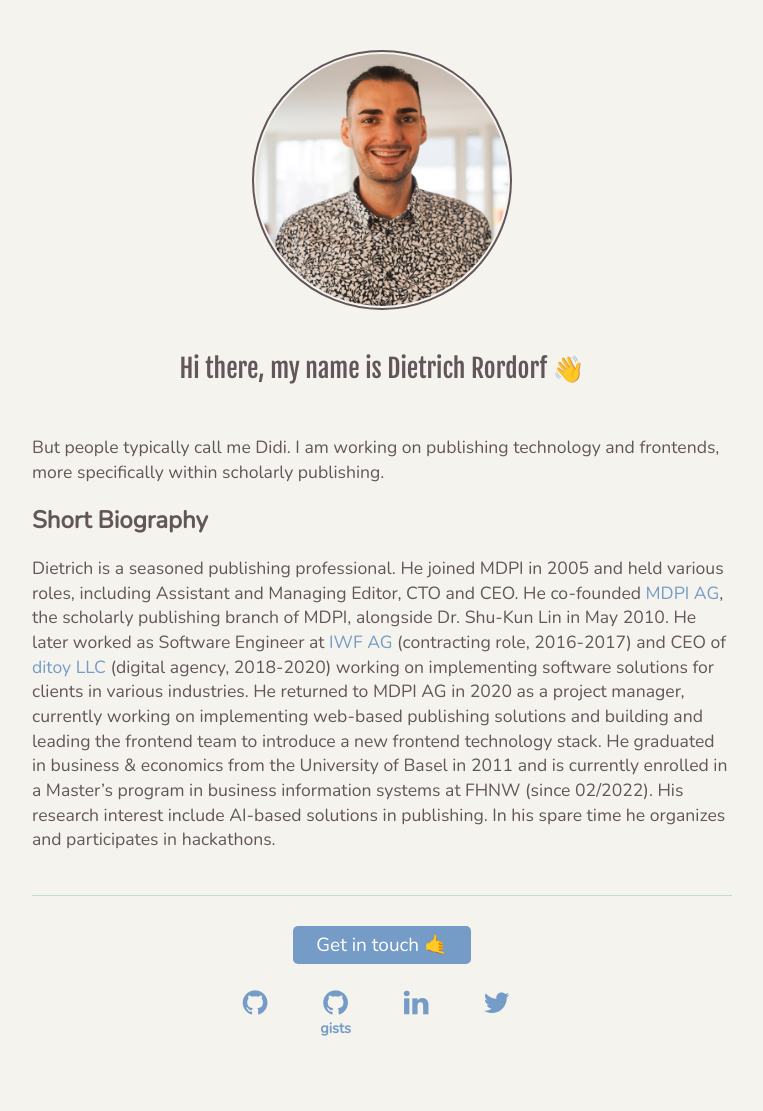
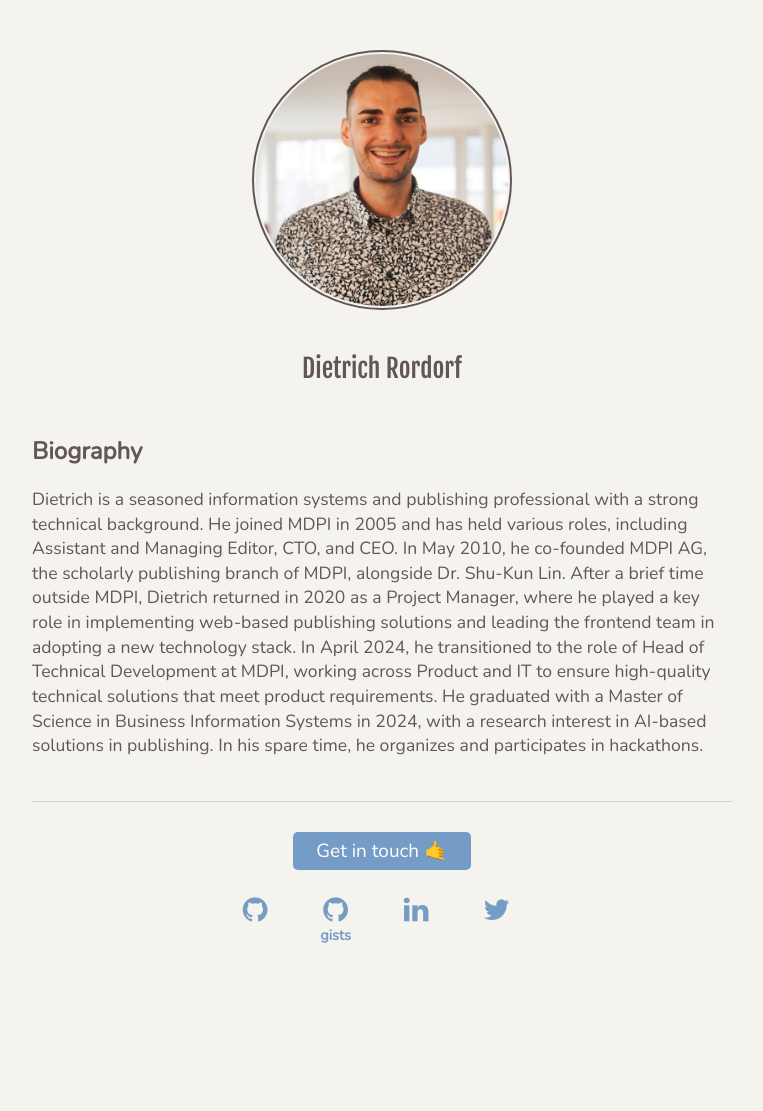
Before and after one commit to rordi/rordi.github.io, a Jekyll site: the page built from index.md, in a window 1280 px wide. Shown: the whole page, without its empty margins (258-1021 px from the left). Built offline with Jekyll 4.4.1, drawn with Linux system fonts in a browser that asks for light colours; after the commit the page ends 1017 px from its top, so only the background shows below that.

Commit message:
Update index.md

```diff
--- a/index.md
+++ b/index.md
@@ -6,11 +6,8 @@ title: Dietrich Rordorf
     <img src="/assets/dr.jpg" alt="Dietrich Rordorf" width="260">
 </p>
 
-# Hi there, my name is Dietrich Rordorf  👋
+# Dietrich Rordorf
 
-But people typically call me Didi. I am working on publishing technology and frontends, more specifically within scholarly publishing.
+## Biography
 
-
-## Short Biography
-
-Dietrich is a seasoned publishing professional. He joined MDPI in 2005 and held various roles, including Assistant and Managing Editor, CTO and CEO. He co-founded [MDPI AG](https://www.mdpi.com/), the scholarly publishing branch of MDPI, alongside Dr. Shu-Kun Lin in May 2010. He later worked as Software Engineer at [IWF AG](https://www.iwf.ch/) (contracting role, 2016-2017) and CEO of [ditoy LLC](https://www.ditoy.com/) (digital agency, 2018-2020) working on implementing software solutions for clients in various industries. He returned to MDPI AG in 2020 as a project manager, currently working on implementing web-based publishing solutions and building and leading the frontend team to introduce a new frontend technology stack. He graduated in business & economics from the University of Basel in 2011 and is currently enrolled in a Master's program in business information systems at FHNW (since 02/2022). His research interest include AI-based solutions in publishing. In his spare time he organizes and participates in hackathons.
+Dietrich is a seasoned information systems and publishing professional with a strong technical background. He joined MDPI in 2005 and has held various roles, including Assistant and Managing Editor, CTO, and CEO. In May 2010, he co-founded MDPI AG, the scholarly publishing branch of MDPI, alongside Dr. Shu-Kun Lin. After a brief time outside MDPI, Dietrich returned in 2020 as a Project Manager, where he played a key role in implementing web-based publishing solutions and leading the frontend team in adopting a new technology stack. In April 2024, he transitioned to the role of Head of Technical Development at MDPI, working across Product and IT to ensure high-quality technical solutions that meet product requirements. He graduated with a Master of Science in Business Information Systems in 2024, with a research interest in AI-based solutions in publishing. In his spare time, he organizes and participates in hackathons.
```
